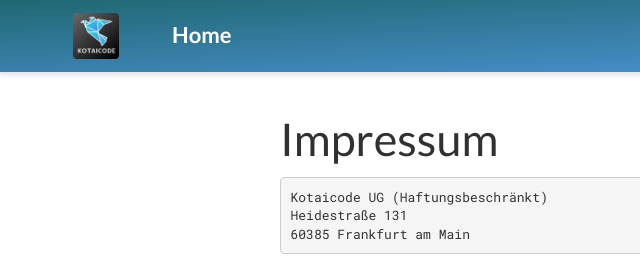
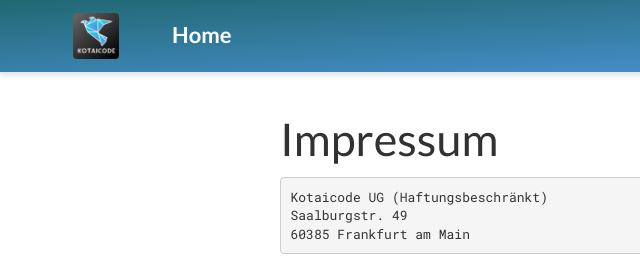
Before and after one commit to kotaicode/kotaicode.github.io, a plain HTML site: page static/impressum/index.html in a window 1280 px wide. Shown: the top 271 px of the page, 0-640 px from the left. Drawn offline with Linux system fonts and the light colour scheme; files that its build step writes are made by us from their sources.

Commit message:
rebuilding site Tue Apr 27 11:14:34 CEST 2021

```diff
--- a/static/impressum/index.html
+++ b/static/impressum/index.html
@@ -67,7 +67,7 @@
     <h1 itemprop="name">Impressum</h1>
     <div class="article-style" itemprop="articleBody">
       <pre><code>Kotaicode UG (Haftungsbeschränkt)
-Heidestraße 131
+Saalburgstr. 49
 60385 Frankfurt am Main
 </code></pre><pre><code>Telefon: +4917623590262
 E-Mail: core@kotaico.de
```
